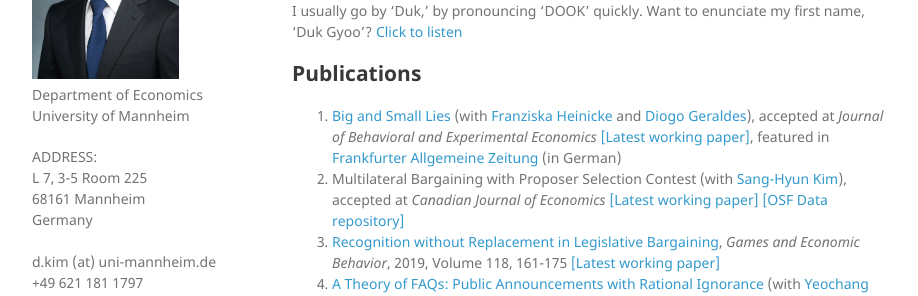
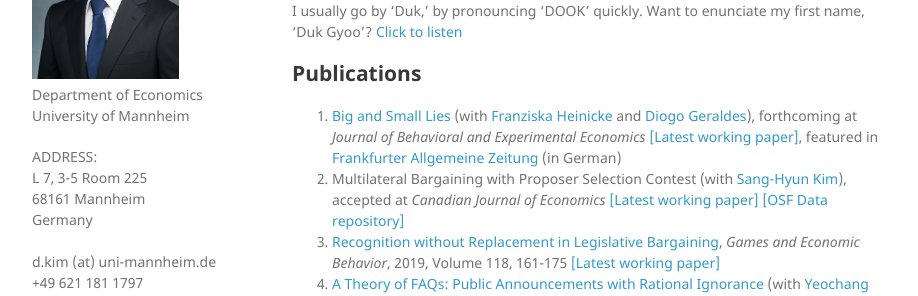
Before and after one commit to kimdukgyoo/kimdukgyoo.github.io, a Jekyll site: the page built from index.md, in a window 1280 px wide and 900 px high. Shown: the part 222-518 px from the top of the window, without its empty margins (178-1096 px from the left). Built offline with Jekyll 4.4.1, drawn with Linux system fonts in a browser that asks for light colours; our own code applies the rules of GitHub Pages for plain Markdown files.

Commit message:
Update index.md

```diff
--- a/index.md
+++ b/index.md
@@ -8,7 +8,7 @@
 I usually go by 'Duk,' by pronouncing 'DOOK' quickly. Want to enunciate my first name, 'Duk Gyoo'?  <a href="/howtopronouncemyname.mp3" target="_blank">Click to listen</a>
 
 ## Publications
-1. <a href="https://doi.org/10.1016/j.socec.2021.101666" target="_blank">Big and Small Lies</a> (with <a href="https://sites.google.com/view/franziskaheinicke/research?authuser=0" target="_blank">Franziska Heinicke</a> and <a href="https://sites.google.com/site/diogogeraldes/research" target="_blank">Diogo Geraldes</a>), accepted at _Journal of Behavioral and Experimental Economics_ <a href="https://kimdukgyoo.github.io/PDFfiles/BigSmallLies.pdf" target="_blank">[Latest working paper]</a>, featured in <a href="https://kimdukgyoo.github.io/PDFfiles/FAS-20200927.pdf" target="_blank">Frankfurter Allgemeine Zeitung</a> (in German)
+1. <a href="https://doi.org/10.1016/j.socec.2021.101666" target="_blank">Big and Small Lies</a> (with <a href="https://sites.google.com/view/franziskaheinicke/research?authuser=0" target="_blank">Franziska Heinicke</a> and <a href="https://sites.google.com/site/diogogeraldes/research" target="_blank">Diogo Geraldes</a>), forthcoming at _Journal of Behavioral and Experimental Economics_ <a href="https://kimdukgyoo.github.io/PDFfiles/BigSmallLies.pdf" target="_blank">[Latest working paper]</a>, featured in <a href="https://kimdukgyoo.github.io/PDFfiles/FAS-20200927.pdf" target="_blank">Frankfurter Allgemeine Zeitung</a> (in German)
 1. Multilateral Bargaining with Proposer Selection Contest (with <a href="https://sites.google.com/site/sanghyunkim46/research" target="_blank">Sang-Hyun Kim</a>), accepted at _Canadian Journal of Economics_ <a href="https://kimdukgyoo.github.io/PDFfiles/MBContest.pdf" target="_blank">[Latest working paper]</a> <a href="https://osf.io/wj9pq/" target="_blank">[OSF Data repository]</a>
 1. <a href="https://doi.org/10.1016/j.geb.2019.09.007" target="_blank">Recognition without Replacement in Legislative Bargaining</a>, _Games and Economic Behavior_, 2019, Volume 118, 161-175 <a href="https://kimdukgyoo.github.io/PDFfiles/RecognitionWithoutReplacement.pdf" target="_blank">[Latest working paper]</a>
 2. <a href="https://doi.org/10.1016/j.jebo.2018.12.026" target="_blank">A Theory of FAQs: Public Announcements with Rational Ignorance</a> (with <a href="https://sites.google.com/site/yyeochang/" target="_blank">Yeochang Yoon</a>), _Journal of Economic Behavior & Organization_, 2019, Volume 158, 560-574 <a href="https://kimdukgyoo.github.io/PDFfiles/theoryFAQs.pdf" target="_blank">[Latest working paper]</a>
```
